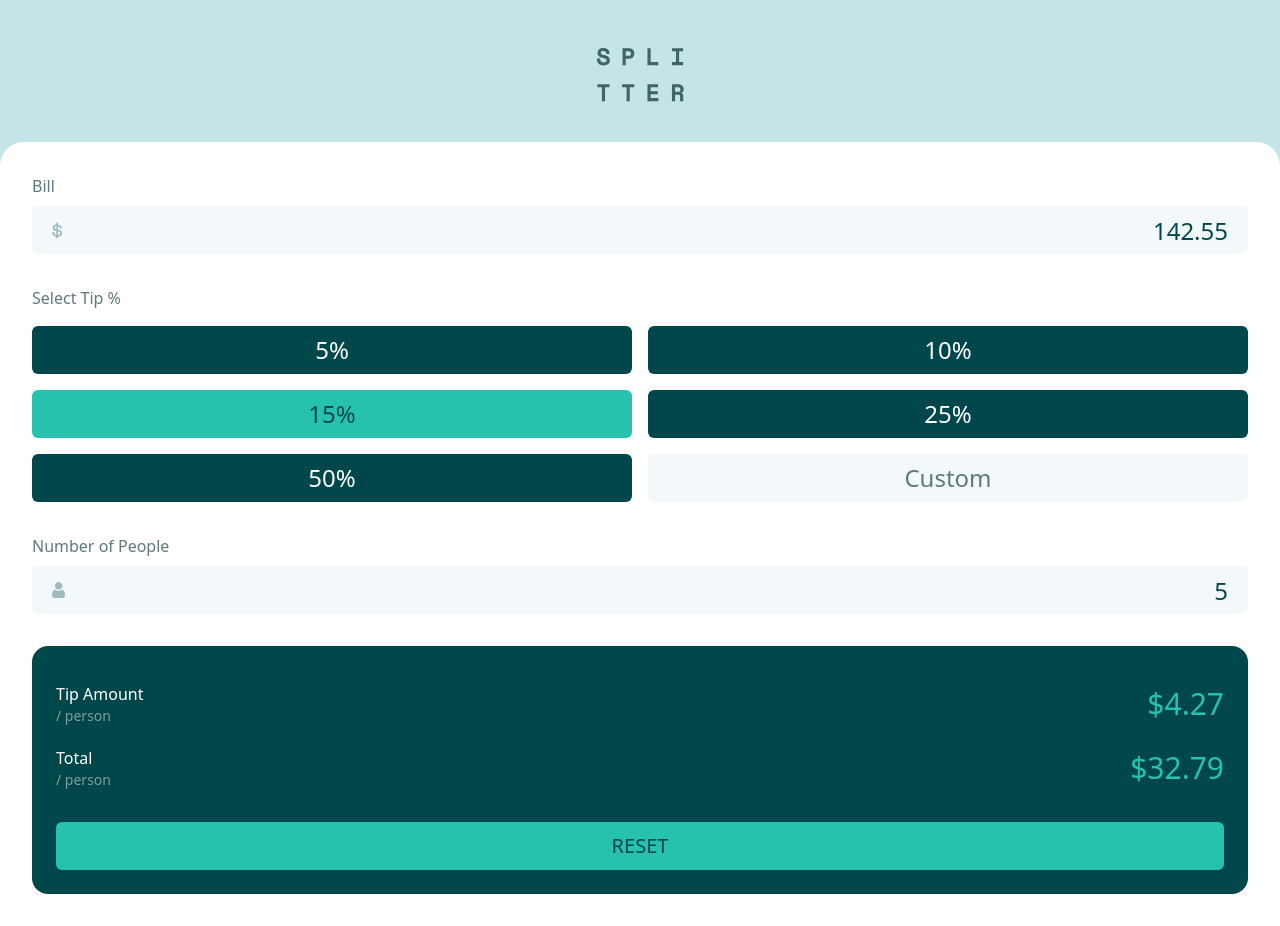
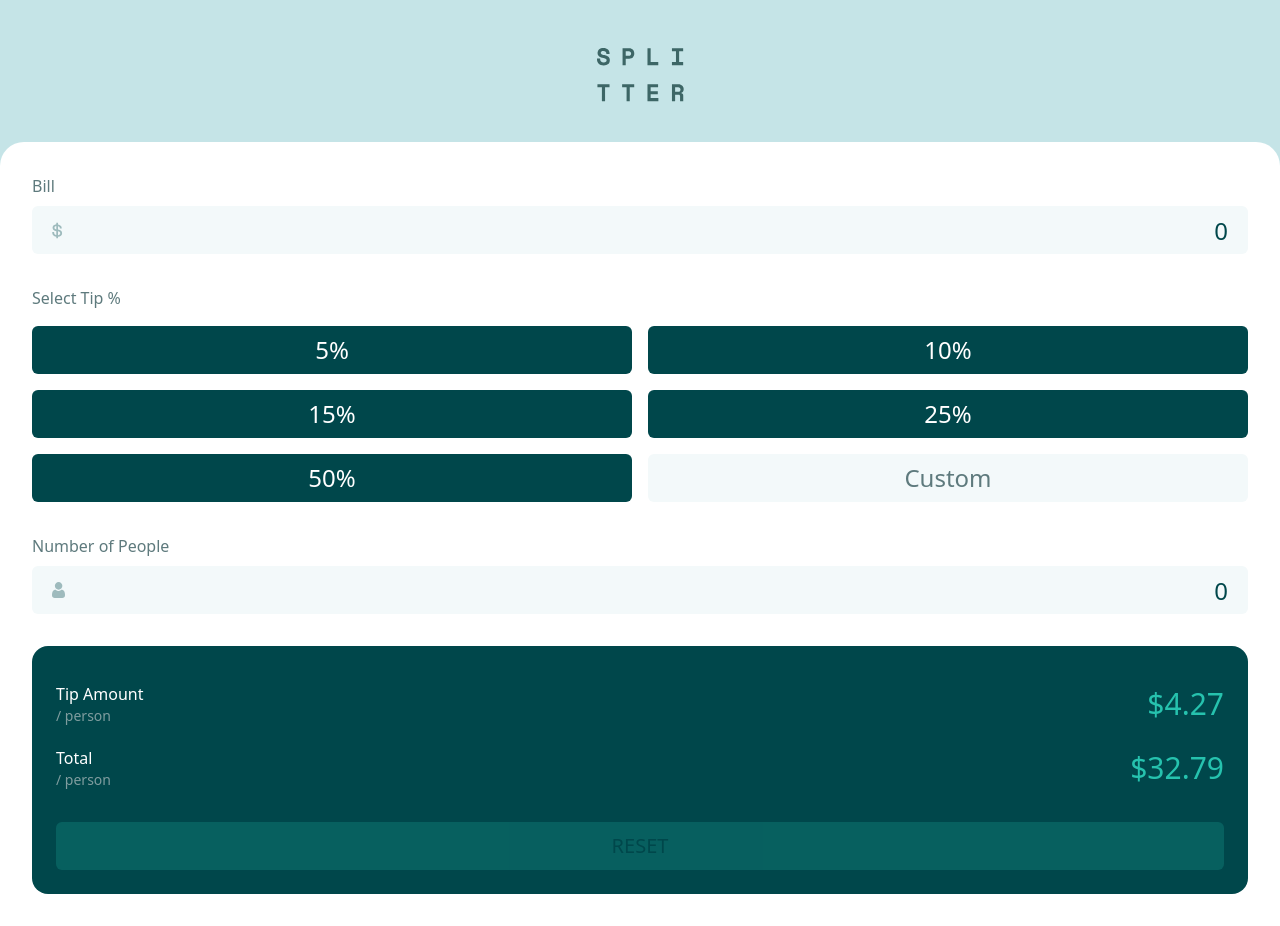
Before and after one commit to LeeConnelly12/tipping-calculator, a Vue app: page / in a window 1280 px wide. Built offline with nearby package versions, Linux system fonts and the light colour scheme; a web font is replaced by a local one.

Commit message:
Make reset button work

```diff
--- a/src/components/TippingCalculator.vue
+++ b/src/components/TippingCalculator.vue
@@ -1,5 +1,5 @@
 <script setup>
-import { ref } from "vue"
+import { computed, ref } from "vue"
 import Input from "@/components/Input.vue"
 import DollarSign from "@/components/DollarSign.vue"
 import People from "@/components/People.vue"
@@ -8,10 +8,20 @@ const tips = [5, 10, 15, 25, 50]
 
 const showCustomTip = ref(false)
 
-const form = ref({
-  bill: 142.55,
-  tip: 15,
-  people: 5,
+const defaults = {
+  bill: 0,
+  tip: null,
+  people: 0,
+}
+
+const form = ref({ ...defaults })
+
+function reset() {
+  form.value = { ...defaults }
+}
+
+const formChanged = computed(() => {
+  return JSON.stringify(form.value) === JSON.stringify(defaults)
 })
 </script>
 
@@ -77,8 +87,10 @@ const form = ref({
         <p class="text-3xl text-teal">$32.79</p>
       </div>
       <button
-        class="uppercase bg-teal text-green w-full rounded-md h-12 mt-8 text-xl"
+        class="uppercase bg-teal text-green w-full rounded-md h-12 mt-8 text-xl disabled:opacity-20 disabled:cursor-not-allowed"
         type="button"
+        :disabled="formChanged"
+        @click="reset"
       >
         Reset
       </button>
```
